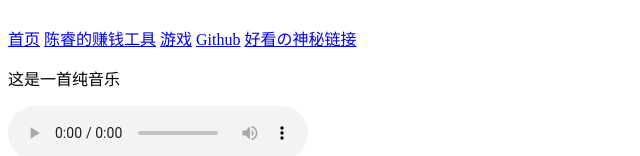
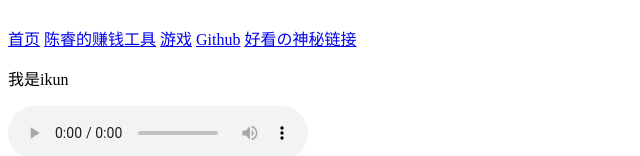
Before and after one commit to TfreeWind/233, a plain HTML site: page Webpage1.html in a window 1280 px wide. Shown: the part 237-393 px from the top of the page, without its empty margins (0-640 px from the left). Drawn offline with Linux system fonts and the light colour scheme.

Commit message:
Update Webpage1.html

```diff
--- a/Webpage1.html
+++ b/Webpage1.html
@@ -17,7 +17,7 @@
     <a href="https://github.com/">Github</a>
     <a href="https://vdse.bdstatic.com//192d9a98d782d9c74c96f09db9378d93.mp4?authorization=bce-auth-v1/40f207e648424f47b2e3dfbb1014b1a5/2021-07-12T02:14:24Z/-1/host/530146520a1c89fb727fbbdb8a0e0c98ec69955459aed4b1c8e00839187536c9">好看の神秘链接</a>
     <div>
-    <p>这是一首纯音乐</p>
+    <p>我是ikun</p>
       <audio controls>
       <source src="1Nose beatZ - 海绵宝宝（seaweed remix）.mp3" >
     </audio><br>
```
